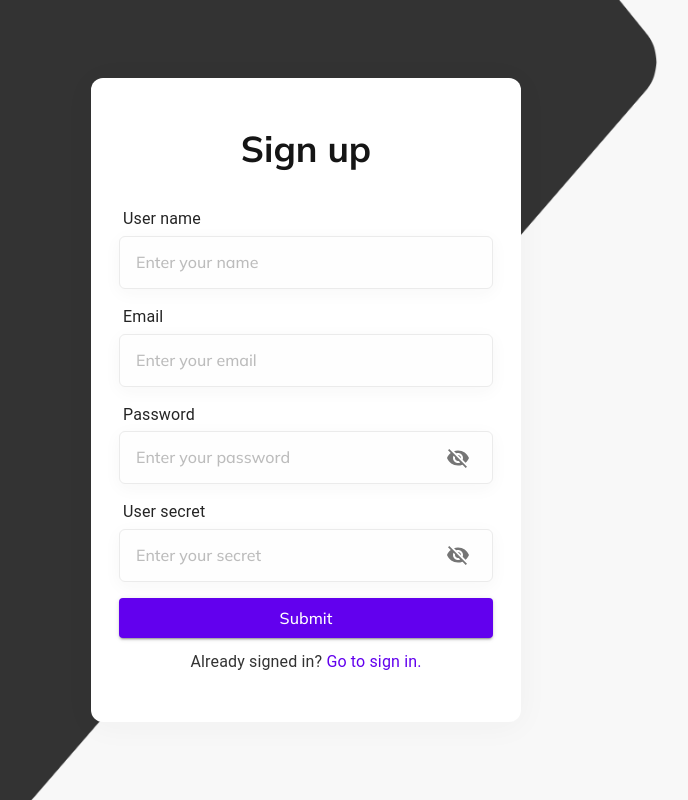
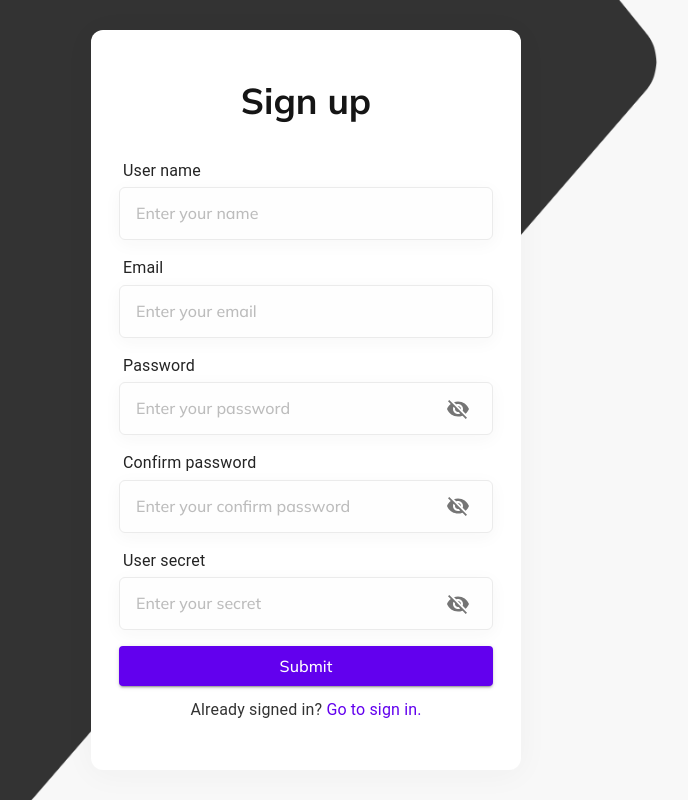
Before and after one commit to username-shakha/bookshelf, a React (Vite) app: page /signup in a window 1280 px wide. Shown: the whole page, without its empty margins (334-1022 px from the left). Built offline with nearby package versions, Linux system fonts and the light colour scheme; no server answers.

Commit message:
register form change

```diff
--- a/src/constants.ts
+++ b/src/constants.ts
@@ -1,5 +1,5 @@
 export const emailPattern =
   /^[a-zA-Z0-9.!#$%&'*+/=?^_`{|}~-]+@[a-zA-Z0-9-]+(?:\.[a-zA-Z0-9-]+)*$/;
 
-export const PasswordPatten =
+export const passwordPatten =
   /^(?=.*\d)(?=.*[a-z])(?=.*[A-Z])(?=.*[!@#$%^&*()\-_=+{};:,<.>])(?=.*[^\s]).{5,}$/;
--- a/src/pages/auth/register/RegisterForm.tsx
+++ b/src/pages/auth/register/RegisterForm.tsx
@@ -1,12 +1,12 @@
+import { useEffect, useState } from "react";
 import { useForm } from "react-hook-form";
+import { useNavigate } from "react-router-dom";
 import { Button, IconButton, InputAdornment, Stack } from "@mui/material";
+import { Visibility, VisibilityOff } from "@mui/icons-material";
+import useUserManagement from "@/hooks/useUserManagement";
 import { FormInput } from "@/components/Form/FormInput";
-import useUserManagement from "@/hooks/useUserManagement";
-import { useEffect, useState } from "react";
 import { getUserToken } from "@/utils/token";
-import { useNavigate } from "react-router-dom";
-import { emailPattern, PasswordPatten } from "@/constants";
-import { Visibility, VisibilityOff } from "@mui/icons-material";
+// import { emailPattern, passwordPatten } from "@/constants";
 
 type TInputFieldTypes = {
   username: string;
@@ -15,13 +15,19 @@ type TInputFieldTypes = {
   secret: string;
   confirmPassword?: string;
 };
+
 const margins = { ml: 0.5, mb: 0.7, color: "#242424" };
+
 export default function RegisterForm() {
   const navigate = useNavigate();
   const { createNewUser } = useUserManagement();
   const { control, handleSubmit } = useForm<TInputFieldTypes>();
-  const [showPassword, setShowPassword] = useState(false);
-  const [showSecret, setShowSecret] = useState(false);
+  const [show, setShow] = useState({
+    password: false,
+    confirm: false,
+    secret: false,
+  });
+
   useEffect(() => {
     const userToken = getUserToken();
     if (userToken) {
@@ -42,8 +48,6 @@ export default function RegisterForm() {
           try {
             console.log(data);
           } catch (error) {
-            //setStateError(error)
-            //or || data.message
             console.log(error);
           }
         })
@@ -64,36 +68,61 @@ export default function RegisterForm() {
           variant="outlined"
           type="email"
           placeholder="Enter your email"
-          rules={{
-            pattern: {
-              value: emailPattern,
-              message: "Email is invalid",
-            },
-          }}
           mylabel="Email"
           labelprops={{ sx: margins }}
           required
+          // rules={{
+          //   pattern: {
+          //     value: emailPattern,
+          //     message: "Your message ...",
+          //   },
+          // }}
         />
 
         <FormInput
           {...{ control, name: "password" }}
           variant="outlined"
           placeholder="Enter your password"
-          type={showPassword ? "text" : "password"}
+          type={show.password ? "text" : "password"}
           mylabel="Password"
           labelprops={{ sx: margins }}
           required
-          rules={{
-            pattern: {
-              value: PasswordPatten,
-              message: "Password is invalid. Example: Shaxzod_2424",
-            },
-          }}
+          // rules={{
+          //   pattern: {
+          //     value: passwordPatten,
+          //     message: "Your message ...",
+          //   },
+          //}}
           InputProps={{
             endAdornment: (
               <InputAdornment position="end">
-                <IconButton onClick={() => setShowPassword(!showPassword)}>
-                  {!showPassword ? <VisibilityOff /> : <Visibility />}
+                <IconButton
+                  onClick={() =>
+                    setShow((prev) => ({ ...prev, password: !prev.password }))
+                  }
+                >
+                  {!show.password ? <VisibilityOff /> : <Visibility />}
+                </IconButton>
+              </InputAdornment>
+            ),
+          }}
+        />
+
+        <FormInput
+          {...{ control, name: "confirmPassword" }}
+          type={show.confirm ? "text" : "password"}
+          variant="outlined"
+          placeholder="Enter your confirm password"
+          mylabel="Confirm password"
+          labelprops={{ sx: margins }}
+          required
+          InputProps={{
+            endAdornment: (
+              <InputAdornment position="end">
+                <IconButton
+                  onClick={() => setShow((prev) => ({ ...prev, confirm: !prev.confirm }))}
+                >
+                  {!show.confirm ? <VisibilityOff /> : <Visibility />}
                 </IconButton>
               </InputAdornment>
             ),
@@ -102,7 +131,7 @@ export default function RegisterForm() {
 
         <FormInput
           {...{ control, name: "secret" }}
-          type={showSecret ? "text" : "password"}
+          type={show.secret ? "text" : "password"}
           variant="outlined"
           placeholder="Enter your secret"
           mylabel="User secret"
@@ -111,23 +140,15 @@ export default function RegisterForm() {
           InputProps={{
             endAdornment: (
               <InputAdornment position="end">
-                <IconButton onClick={() => setShowSecret(!showSecret)}>
-                  {!showSecret ? <VisibilityOff /> : <Visibility />}
+                <IconButton
+                  onClick={() => setShow((prev) => ({ ...prev, secret: !prev.secret }))}
+                >
+                  {!show.secret ? <VisibilityOff /> : <Visibility />}
                 </IconButton>
               </InputAdornment>
             ),
           }}
         />
-
-        {/* <FormInput
-          {...{ control, name: "confirmPassword" }}
-          variant="outlined"
-          placeholder="Enter your confirm password"
-          mylabel="Confirm password"
-          labelprops={{ sx: margins }}
-          required
-        /> */}
-
         <Button type="submit" variant="contained" fullWidth>
           Submit
         </Button>
```
